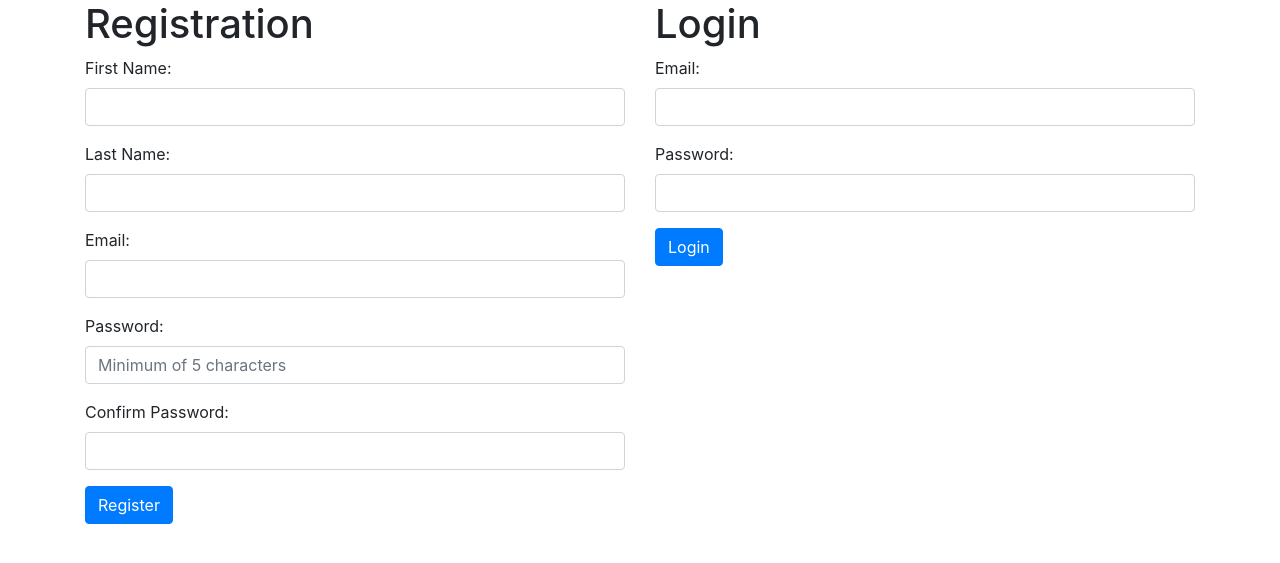
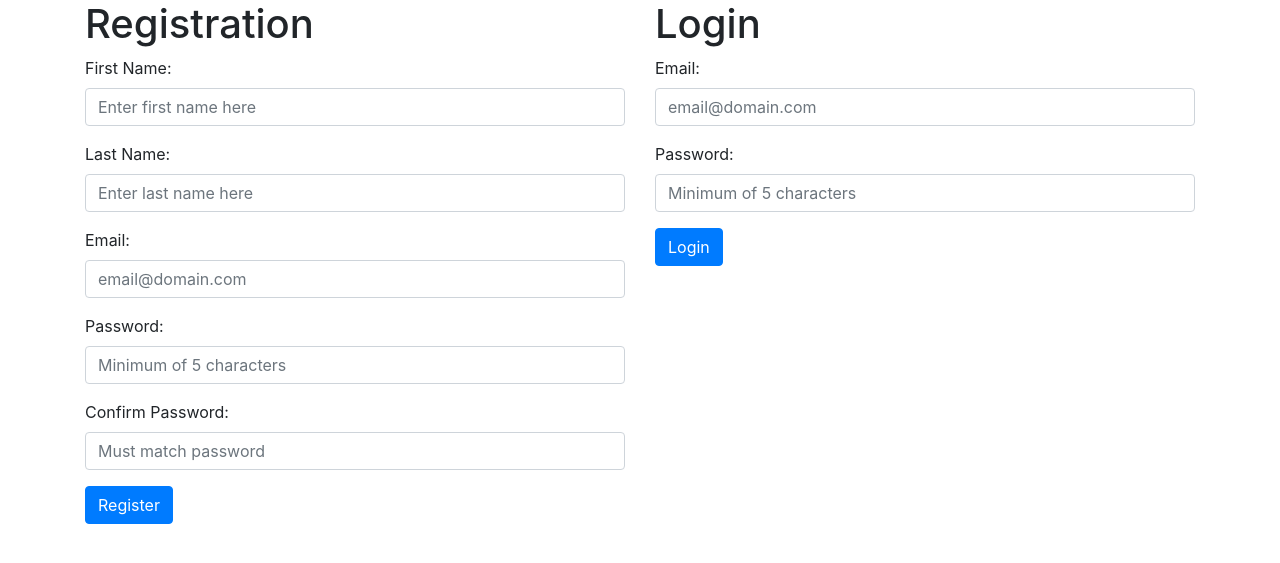
Before and after one commit to blacroix55/CodingDojo, a Flask app: page / in a window 1280 px wide. Shown: the top 563 px of the page. Run offline with Flask 2, Linux system fonts and the light colour scheme; some libraries are stand-ins or nearby versions.

Commit message:
adding placeholders in input fields to guide users

```diff
--- a/python/flask_mysql/registration/templates/index.html
+++ b/python/flask_mysql/registration/templates/index.html
@@ -15,7 +15,7 @@
                 <form action="/create" method="POST">
                     <div class="form-group">
                         <label >First Name:</label>
-                        <input class="form-control" type="text" name="first_name">
+                        <input class="form-control" type="text" name="first_name" placeholder="Enter first name here">
                         {%- with errors = get_flashed_messages(category_filter=['first_name']) %}
                             {% if errors %}
                                 {% for error in errors %}
@@ -28,7 +28,7 @@
                     </div>
                     <div class="form-group">
                         <label >Last Name: </label>
-                        <input class="form-control" type="text" name="last_name">
+                        <input class="form-control" type="text" name="last_name" placeholder="Enter last name here">
                         {%- with errors = get_flashed_messages(category_filter=['last_name']) %}
                             {% if errors %}
                                 {% for error in errors %}
@@ -41,7 +41,7 @@
                     </div>
                     <div class="form-group">
                         <label>Email:</label>
-                        <input class="form-control" type="text" name="email">
+                        <input class="form-control" type="text" name="email" placeholder="email@domain.com">
                         {%- with errors = get_flashed_messages(category_filter=['email']) %}
                             {% if errors %}
                                 {% for error in errors %}
@@ -67,7 +67,7 @@
                     </div>
                     <div class="form-group">
                         <label>Confirm Password:</label>
-                        <input class="form-control" type="password" name="password_conf">
+                        <input class="form-control" type="password" name="password_conf" placeholder="Must match password">
                         {%- with errors = get_flashed_messages(category_filter=['password_conf']) %}
                             {% if errors %}
                                 {% for error in errors %}
@@ -86,11 +86,11 @@
                 <form action="/login" method="POST">
                     <div class="form-group">
                         <label>Email:</label>
-                        <input class="form-control" type="text" name="email">
+                        <input class="form-control" type="text" name="email" placeholder="email@domain.com">
                     </div>
                     <div class="form-group">
                         <label>Password:</label>
-                        <input class="form-control" type="password" name="password">
+                        <input class="form-control" type="password" name="password" placeholder="Minimum of 5 characters">
                         {%- with errors = get_flashed_messages(category_filter=['auth']) %}
                             {% if errors %}
                                 <div class="alert alert-danger" role="alert">
```
